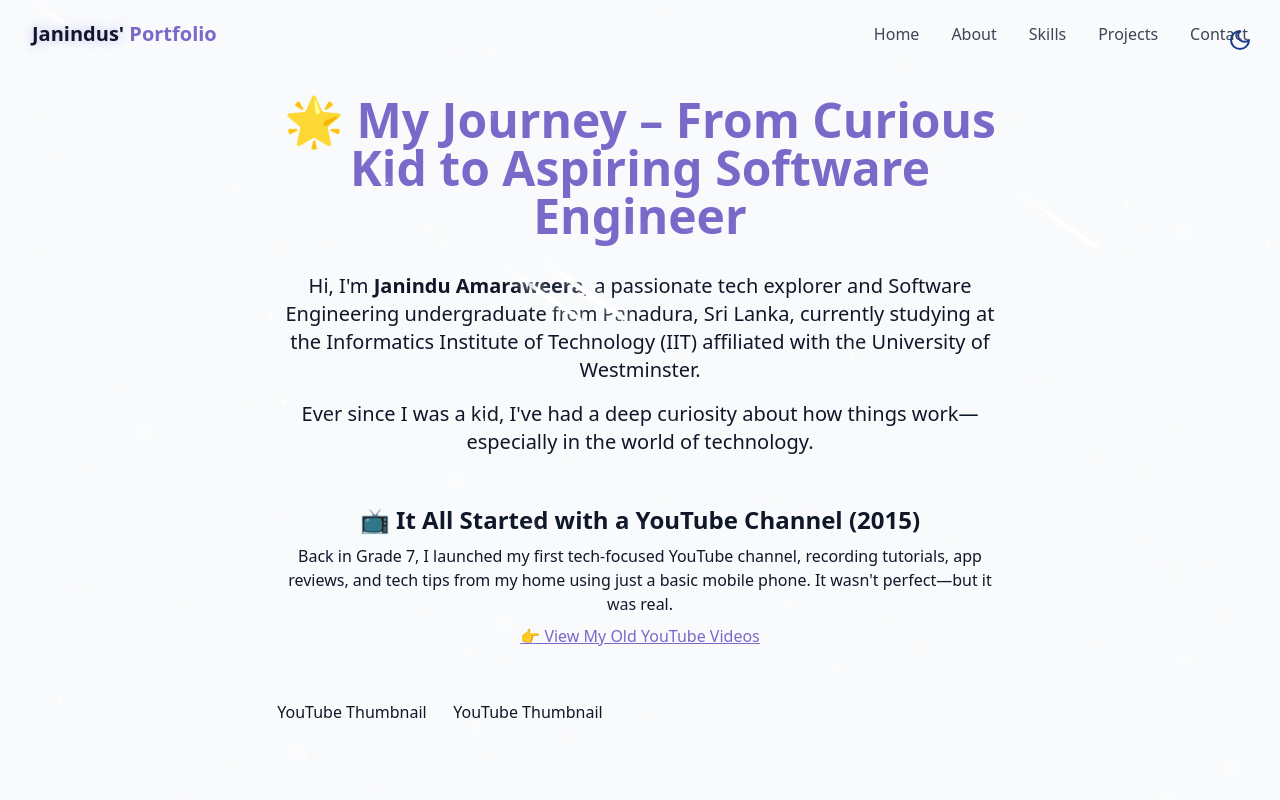
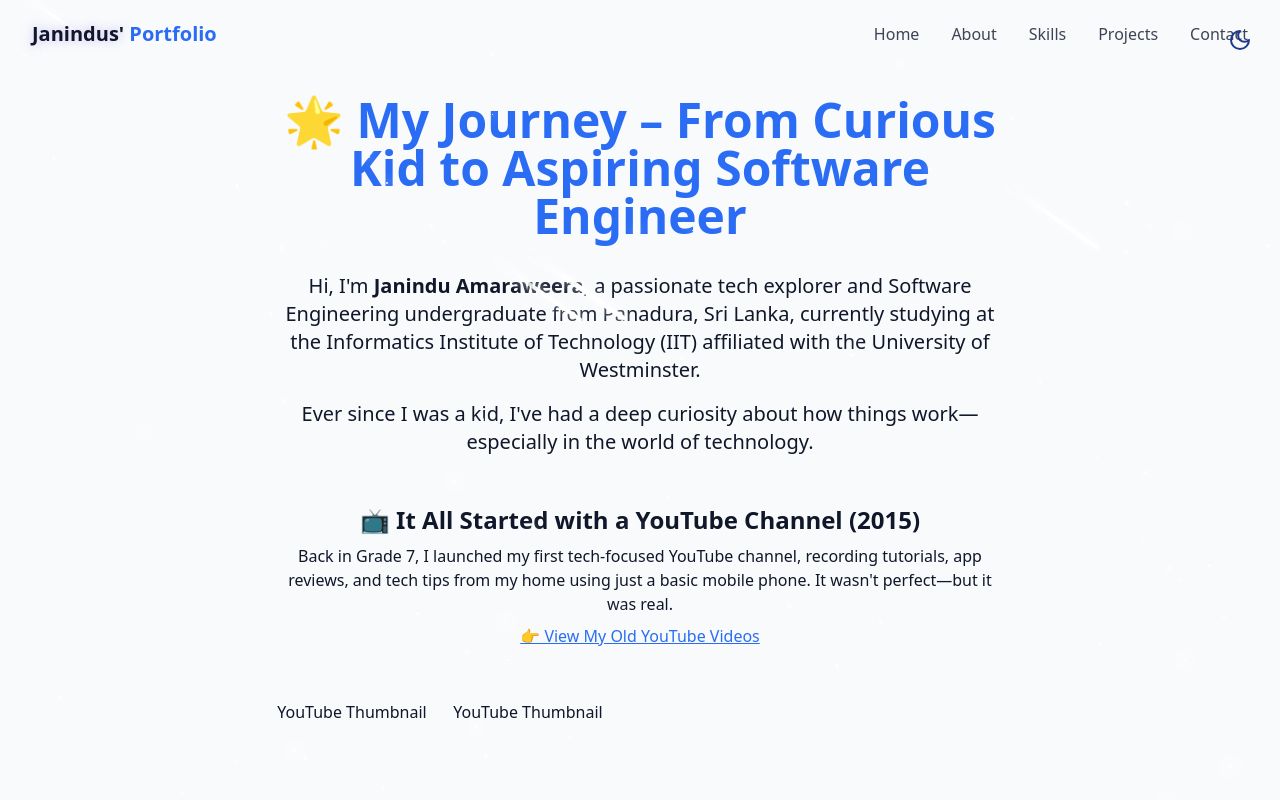
Before and after one commit to Janindu02/portfolio-website, a React (Vite) app: page /my-journey in a window 1280 px wide. Shown: the top 800 px of the page. Built offline with nearby package versions, Linux system fonts and the light colour scheme.

Commit message:
changing the colors

```diff
--- a/src/index.css
+++ b/src/index.css
@@ -93,7 +93,7 @@
 
     --card: 0 0% 100%;
 
-    --primary: 250 47% 60%;
+    --primary: 220 90% 56%;
     --primary-foreground: 210 40% 98%;
 
     --border: 214 32% 91%;
@@ -105,7 +105,7 @@
 
     --card: 222 47% 8%;
 
-    --primary: 250 65% 65%;
+    --primary: 220 90% 56%;
     --primary-foreground: 213 31% 91%;
 
     --border: 217 33% 20%;
```
